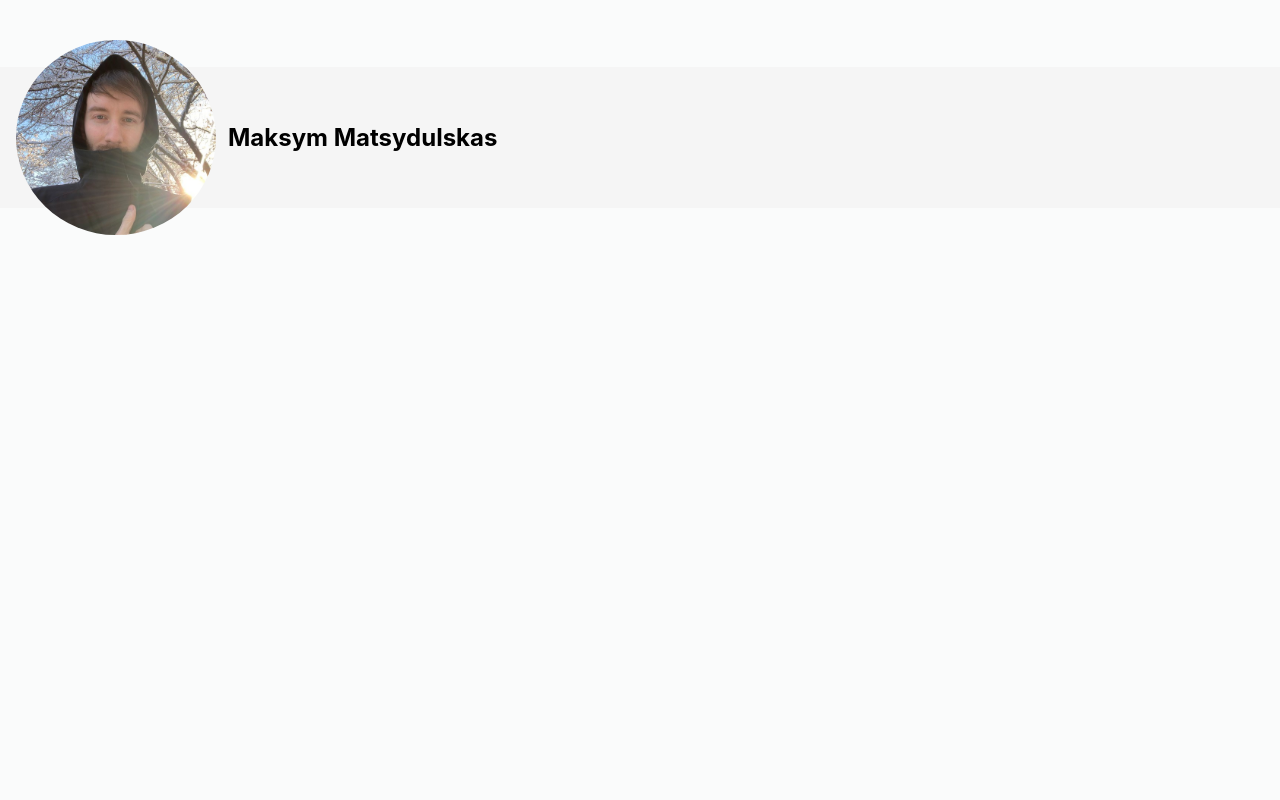
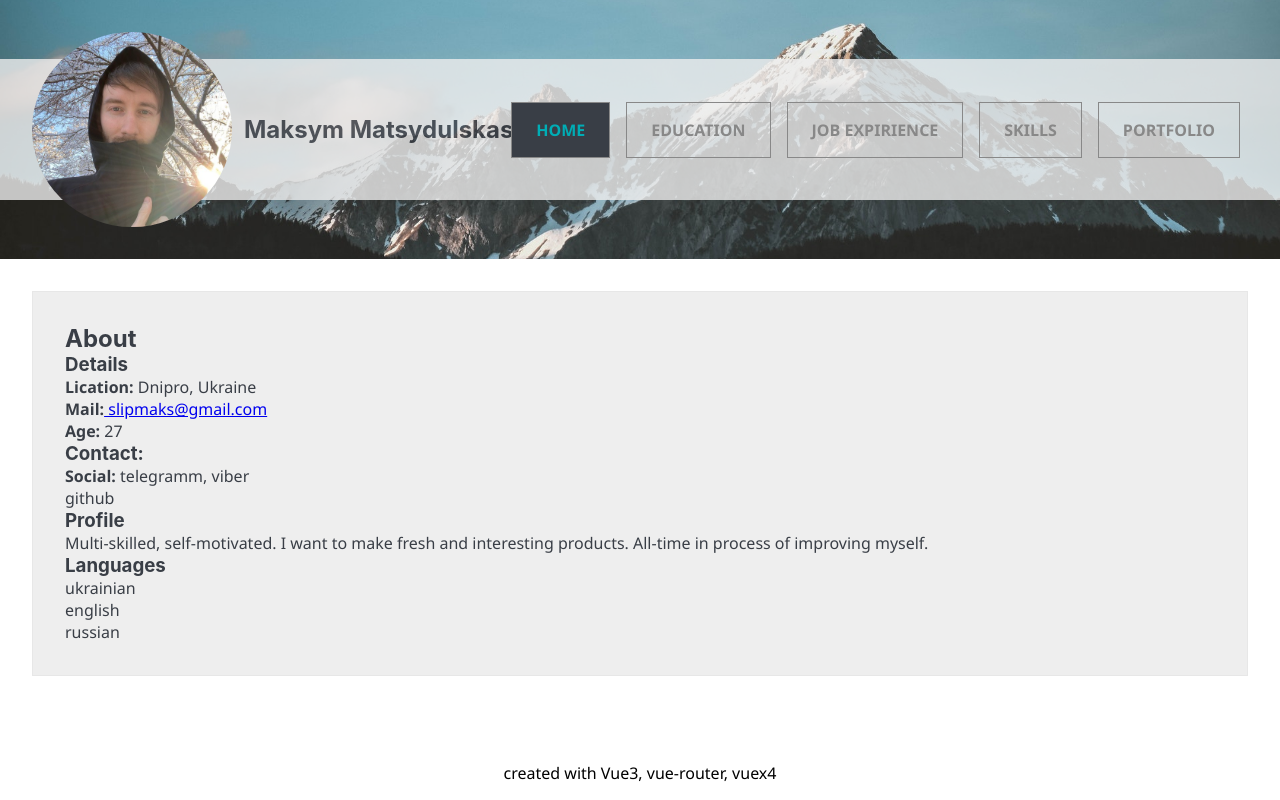
Before and after one commit to Slipmaks/vue3-resume, a Vue app: page /about in a window 1280 px wide. Built offline with nearby package versions, Linux system fonts and the light colour scheme.

Commit message:
create some styles

```diff
--- a/src/App.vue
+++ b/src/App.vue
@@ -8,7 +8,6 @@
   </router-view>
 
   <the-footer :mode="isNight" :show="showContent"></the-footer>
-  <h2>{{ test }}</h2>
 </template>
 <script>
 import TheFooter from "./components/layouts/TheFooter.vue";
@@ -28,14 +27,25 @@ export default {
 </script>
 
 <style>
+:root {
+  --links-text: #888888;
+  --links-active: #00adb5;
+  --links-bg: #393e46;
+  --main-color: #ffffff;
+  --secondary-color: #eeeeee;
+  --text-color: #393e46;
+  --night-main: ;
+  --night-secoundary: ;
+}
 * {
   box-sizing: border-box;
   margin: 0;
   padding: 0;
 }
 body {
-  background-color: #fafbfb;
-  font-family: Inter, Avenir, Helvetica, Arial, sans-serif;
+  background-color: var(--main-color);
+  font-family: Segoe UI, Frutiger, Frutiger Linotype, Dejavu Sans,
+    Helvetica Neue, Arial, sans-serif;
 }
 .fade-enter-active,
 .fade-leave-active {
@@ -45,4 +55,12 @@ body {
 .fade-leave-to {
   opacity: 0;
 }
+h1,
+h2,
+h3,
+h4,
+h5,
+h6 {
+  font-family: "Inter", sans-serif;
+}
 </style>
--- a/src/components/layouts/TheFooter.vue
+++ b/src/components/layouts/TheFooter.vue
@@ -1,7 +1,7 @@
 <template>
-  <section v-if="show">
+  <footer v-if="show">
     <p>created with Vue3, vue-router, vuex4</p>
-  </section>
+  </footer>
 </template>
 
 <script>
@@ -9,4 +9,13 @@ export default {
   props: ["show"],
 };
 </script>
-<style scoped></style>
+<style scoped>
+footer {
+  position: absolute;
+  bottom: 0;
+  left: 0;
+  right: 0;
+  margin: 1rem auto;
+  text-align: center;
+}
+</style>
--- a/src/components/layouts/TheHeader.vue
+++ b/src/components/layouts/TheHeader.vue
@@ -1,17 +1,25 @@
 <template>
   <header>
-    <section class="logo">
-      <img src="../../assets/photo.jpg" alt="photo" />
-      <h1>Maksym Matsydulskas</h1>
-    </section>
+    <div class="bg">
+      <section class="logo">
+        <img src="../../assets/photo.jpg" alt="photo" />
+        <h1>Maksym Matsydulskas</h1>
 
-    <section v-if="show">
-      <router-link to="/about">Home</router-link>
-      <router-link to="/education">Education</router-link>
-      <router-link to="/job">Job Expirience</router-link>
-      <router-link to="/skills">Skills</router-link>
-      <router-link to="/portfolio">Portfolio</router-link>
-    </section>
+        <section v-if="show" class="router-links">
+          <router-link to="/about" class="router-link">Home</router-link>
+          <router-link to="/education" class="router-link"
+            >Education</router-link
+          >
+          <router-link to="/job" class="router-link"
+            >Job Expirience</router-link
+          >
+          <router-link to="/skills" class="router-link">Skills</router-link>
+          <router-link to="/portfolio" class="router-link"
+            >Portfolio</router-link
+          >
+        </section>
+      </section>
+    </div>
   </header>
 </template>
 <script>
@@ -21,27 +29,62 @@ export default {
 </script>
 <style scoped>
 header {
-  margin: 2.5rem auto;
   position: relative;
+  display: flex;
 }
 header h1 {
+  color: var(--links-bg);
   position: absolute;
   z-index: 1;
-  background-color: hsl(0, 0%, 96%);
+  background-color: var(--secondary-color);
   width: 100vw;
   padding-top: 3.5rem;
   padding-bottom: 3.5rem;
-  padding-left: 14.25rem;
+  padding-left: 15.25rem;
+  opacity: 0.8;
 }
-img {
+.logo img {
   max-width: 12.5rem;
   border-radius: 50%;
   z-index: 2;
-  margin-left: 1rem;
+  margin-left: 2rem;
 }
 .logo {
   display: flex;
   align-items: center;
   gap: 1rem;
 }
+.router-links {
+  z-index: 2;
+  justify-self: flex-end;
+  position: absolute;
+  right: 0;
+  margin-right: 2rem;
+}
+.router-link {
+  text-transform: uppercase;
+  font-weight: 700;
+  color: var(--links-text);
+  margin: 0 0.5rem;
+  padding: 1rem 1.5rem;
+  border: 1px var(--links-text) solid;
+  text-decoration: none;
+  cursor: pointer;
+  transition: all 0.5s ease;
+}
+.router-link:hover {
+  color: var(--links-active);
+  background-color: var(--links-bg);
+}
+.router-link-active {
+  color: var(--links-active);
+  background-color: var(--links-bg);
+}
+.bg {
+  width: 100%;
+  background: url("../../assets/bg.png") no-repeat;
+  background-size: cover;
+  z-index: 1;
+  padding: 2rem 0;
+}
 </style>
--- a/src/components/pages/AboutMe.vue
+++ b/src/components/pages/AboutMe.vue
@@ -1,3 +1,30 @@
 <template>
-  <h2>about</h2>
+  <main-wrapper>
+    <h2>About</h2>
+    <section>
+      <h3>Details</h3>
+      <p><strong>Lication:</strong> Dnipro, Ukraine</p>
+      <p>
+        <strong>Mail:</strong>
+        <a href="mailto:slipmaks@gmail.com"> slipmaks@gmail.com</a>
+      </p>
+      <p><strong>Age:</strong> 27</p>
+      <h3>Contact:</h3>
+      <p><strong>Social:</strong> telegramm, viber</p>
+      <p>github</p>
+    </section>
+    <section>
+      <h3>Profile</h3>
+      <p>
+        Multi-skilled, self-motivated. I want to make fresh and interesting
+        products. All-time in process of improving myself.
+      </p>
+    </section>
+    <section>
+      <h3>Languages</h3>
+      <p>ukrainian</p>
+      <p>english</p>
+      <p>russian</p>
+    </section>
+  </main-wrapper>
 </template>
--- a/src/components/pages/MyEducation.vue
+++ b/src/components/pages/MyEducation.vue
@@ -1,3 +1,3 @@
 <template>
-  <h2>aducation</h2>
+  <main-wrapper><h2>Education</h2></main-wrapper>
 </template>
--- a/src/components/pages/MyJob.vue
+++ b/src/components/pages/MyJob.vue
@@ -1,3 +1,3 @@
 <template>
-  <h2>job expirience</h2>
+  <main-wrapper><h2>job expirience</h2></main-wrapper>
 </template>
--- a/src/components/pages/MyPortfolioList.vue
+++ b/src/components/pages/MyPortfolioList.vue
@@ -1,3 +1,3 @@
 <template>
-  <h2>portfolio list</h2>
+  <main-wrapper><h2>portfolio list</h2></main-wrapper>
 </template>
--- a/src/components/pages/MySkills.vue
+++ b/src/components/pages/MySkills.vue
@@ -1,3 +1,3 @@
 <template>
-  <h2>hard and soft skills</h2>
+  <main-wrapper><h2>hard and soft skills</h2></main-wrapper>
 </template>
--- a/src/components/ui/MainWrapper.vue
+++ b/src/components/ui/MainWrapper.vue
@@ -0,0 +1,15 @@
+<template>
+  <section class="wrapper">
+    <slot></slot>
+  </section>
+</template>
+<style scoped>
+.wrapper {
+  margin: 2rem;
+  padding: 2rem;
+  border: 1px rgb(231, 231, 231) solid;
+  overflow: hidden;
+  background-color: var(--secondary-color);
+  color: var(--text-color);
+}
+</style>
--- a/src/main.js
+++ b/src/main.js
@@ -3,9 +3,10 @@ import { createApp } from "vue";
 import App from "./App.vue";
 import router from "./router.js";
 import store from "./store/index.js";
+import MainWrapper from "./components/ui/MainWrapper.vue";
 
 const app = createApp(App);
-
+app.component("main-wrapper", MainWrapper);
 app.use(router);
 app.use(store);
 
--- a/src/store/index.js
+++ b/src/store/index.js
@@ -4,7 +4,7 @@ import { createStore } from "vuex";
 const store = createStore({
   state() {
     return {
-      showContent: false,
+      showContent: true,
       isNight: false,
     };
   },
```
Also changed, not shown: src/assets/bg.png (added).
